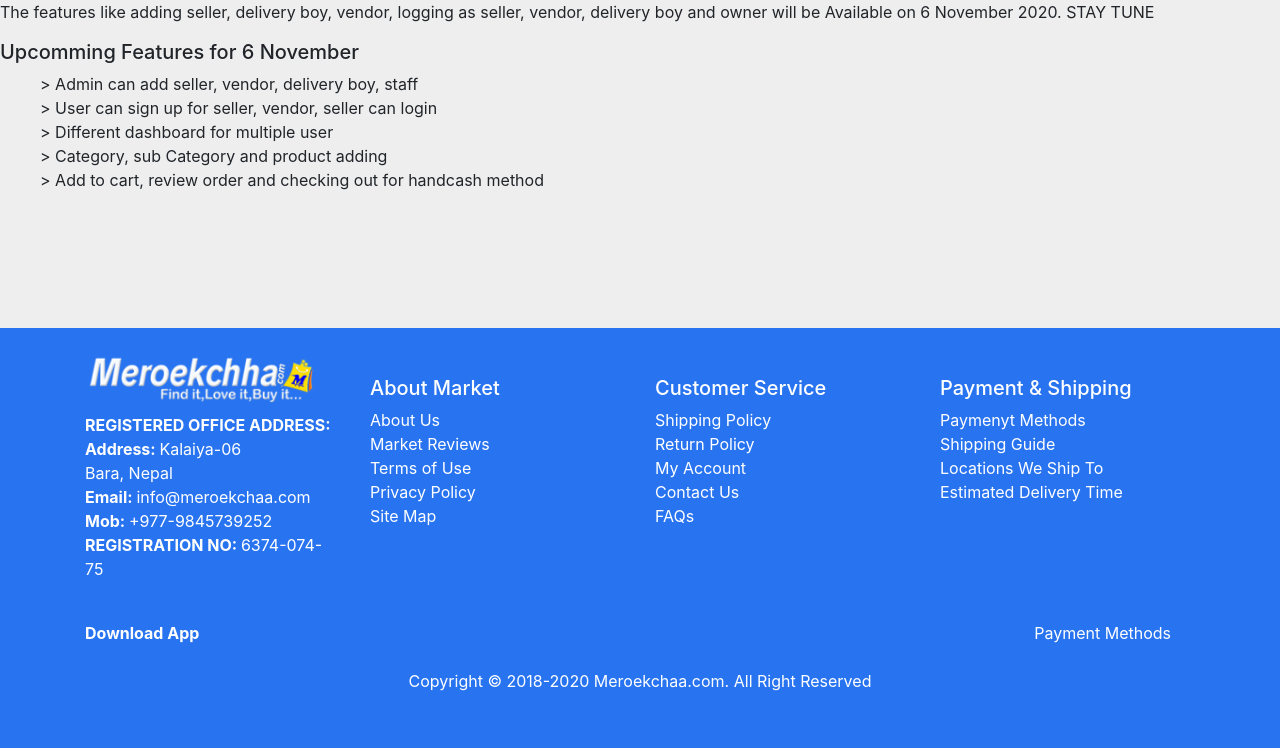
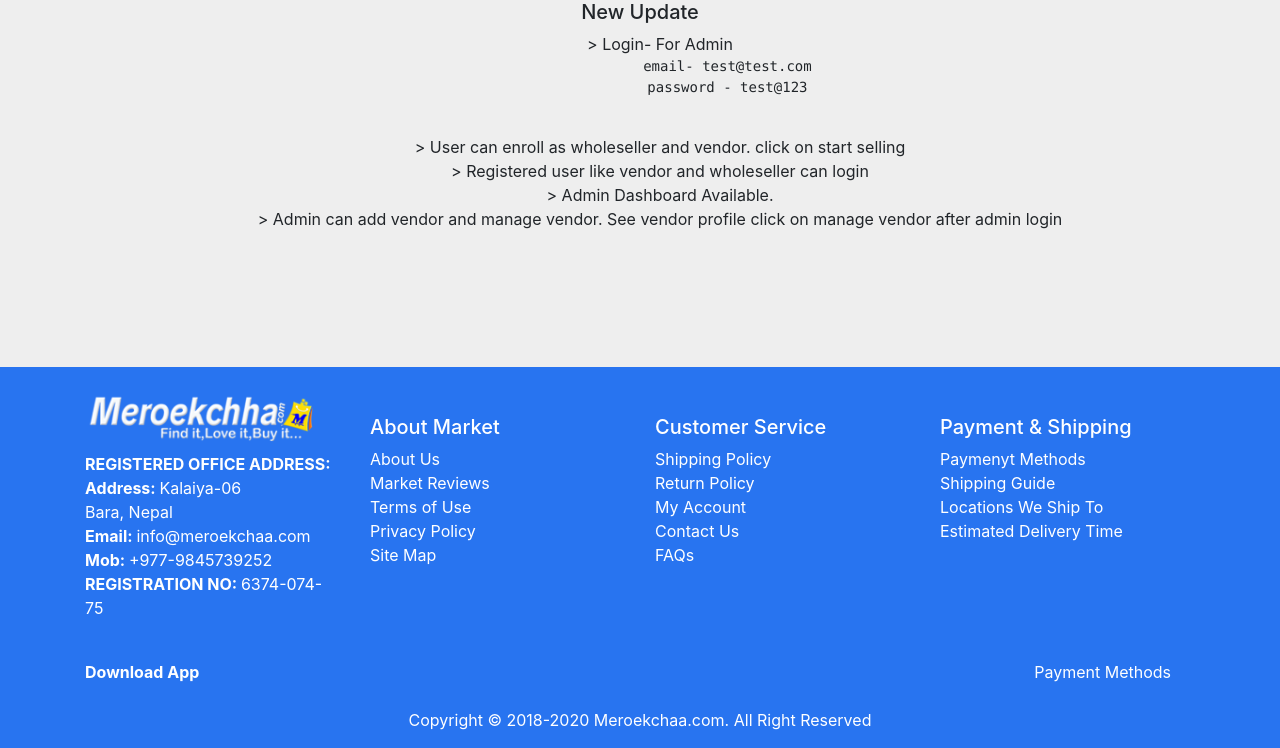
Before and after one commit to bivek1/meroechya, a Django app: page / in a window 1280 px wide. Shown: the part 169-917 px from the top of the page. Before the commit the page ends 860 px from the top, so only its background shows below. Run offline with Django 3.2, Linux system fonts and the light colour scheme; some libraries are stand-ins or nearby versions.

Commit message:
Finally second updatea

```diff
--- a/pasal/templates/base.html
+++ b/pasal/templates/base.html
@@ -236,18 +236,21 @@
 
     <!--Modal: Login / Register Form-->
     {% block content %}
-    <p>
-        The features like adding seller, delivery boy, vendor, logging as seller, vendor, delivery boy and owner
-        will be Available on 6 November 2020. STAY TUNE
 
-    </p>
-    <h5 class="title">Upcomming Features for 6 November</h5>
-    <ul >
-        <li> > Admin can add seller, vendor, delivery boy, staff </a></li>
-        <li> > User can sign up for seller, vendor, seller can login</a></li>
-        <li> > Different dashboard for multiple user </a></li>
-        <li> > Category, sub Category and product adding</a></li>
-        <li> > Add to cart, review order and checking out for handcash method</a></li>
+    <h5 class="title text-center">New Update</h5>
+    <ul  class="text-center">
+        <li> > Login- For Admin
+
+            <pre>
+                email- test@test.com
+                password - test@123
+            </pre>
+        </a></li>
+        <li> > User can enroll as wholeseller and vendor. click on start selling </a></li>
+        <li> > Registered user like vendor and wholeseller can login </a></li>
+        <li> > Admin Dashboard Available.  </a></li>
+        <li> > Admin can add vendor and manage vendor. See vendor profile click on manage vendor after admin login</a></li>
+
     </ul>
 
     {% endblock content %}
```
